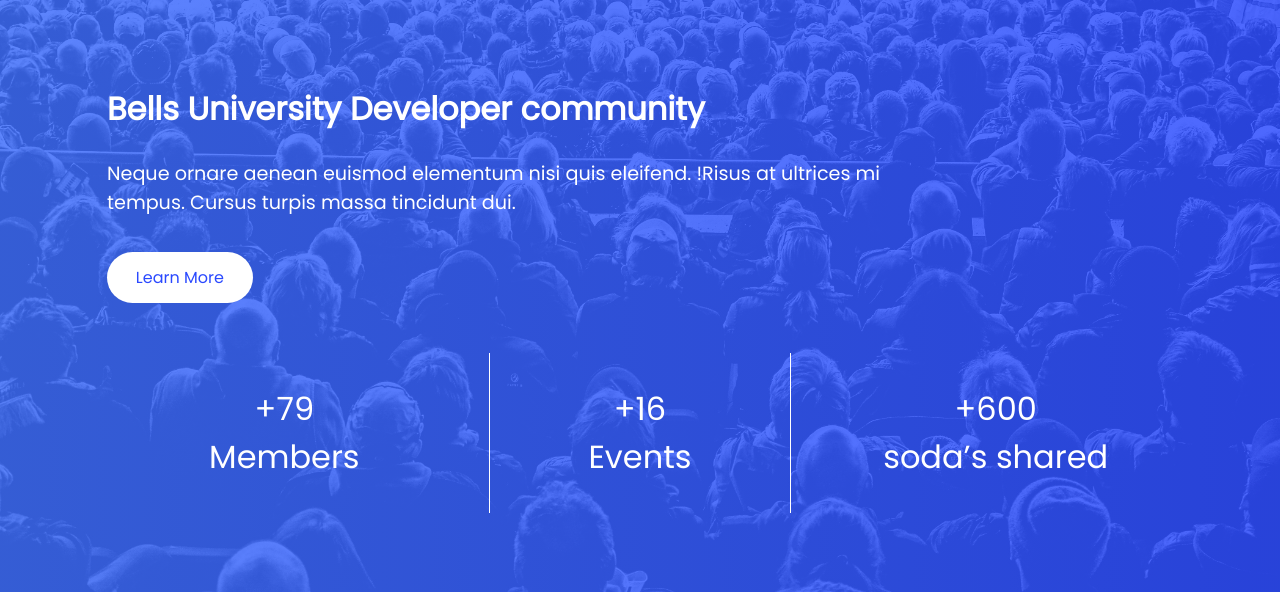
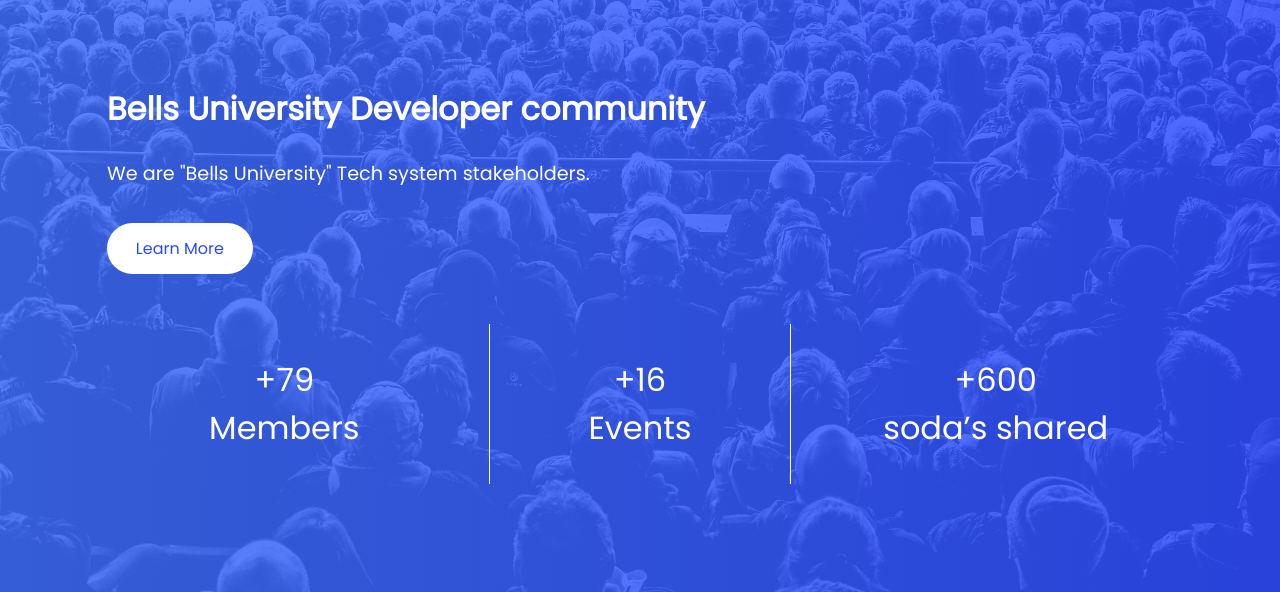
Before and after one commit to DotunAj/BDC-website, a website: page index.html in a window 1280 px wide. Shown: the part 144-736 px from the top of the page. Drawn offline with Linux system fonts and the light colour scheme.

Commit message:
Added Link to slack workspace and who we are

```diff
--- a/index.html
+++ b/index.html
@@ -27,8 +27,7 @@
       <div class="top">
         <h1>Bells University Developer community</h1>
         <p>
-          Neque ornare aenean euismod elementum nisi quis eleifend. !Risus at
-          ultrices mi tempus. Cursus turpis massa tincidunt dui.
+          We are "Bells University" Tech system stakeholders.
         </p>
         <a href="#">Learn More</a>
       </div>
@@ -47,7 +46,7 @@
     </section>
     <footer>
       <div>
-        <a href="#">
+        <a href="https://bellsdevgroup.herokuapp.com/">
           <span>Join Us on slack</span>
           <img src="assets/images/slack.png" alt="slack" />
         </a>
```
